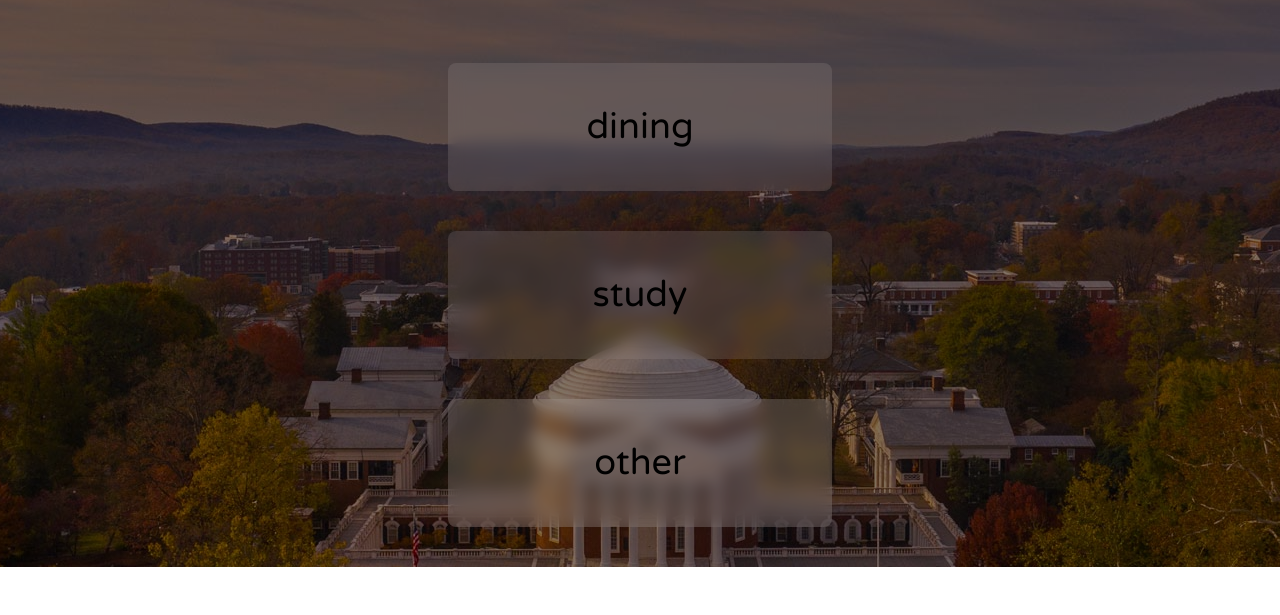
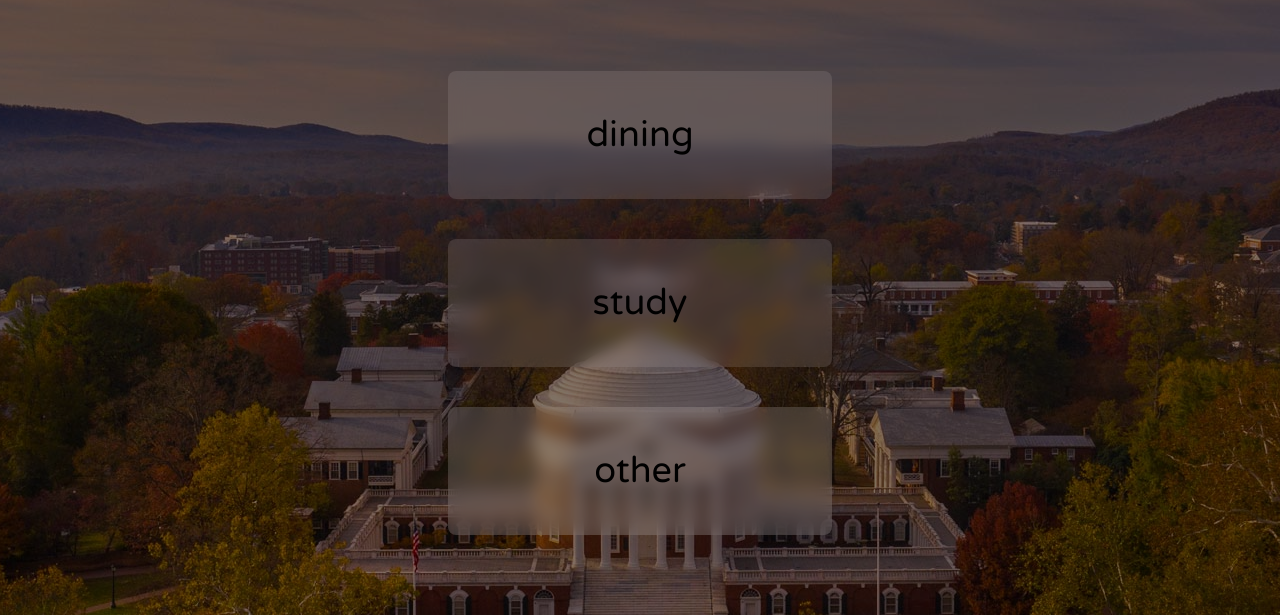
Before and after one commit to tksoftw/hoos-open, a plain HTML site: page index.html in a window 1280 px wide. Shown: the part 233-848 px from the top of the page. Before the commit the page ends 800 px from the top, so only its background shows below. Drawn offline with nearby package versions, Linux system fonts and the light colour scheme.

Commit message:
slight move

```diff
--- a/index.html
+++ b/index.html
@@ -44,7 +44,7 @@
         </div>
 
         <!--buttons-->
-        <div class="flex flex-col items-center gap-10 text-4xl font-body py-10">
+        <div class="flex flex-col items-center gap-10 text-4xl font-body py-20">
             <button onclick="location.href='dining.html'" class="hover:shadow-2xl rounded-lg w-96 h-32 bg-stone-400 backdrop-blur bg-opacity-20">
                 dining
             </button>
```
